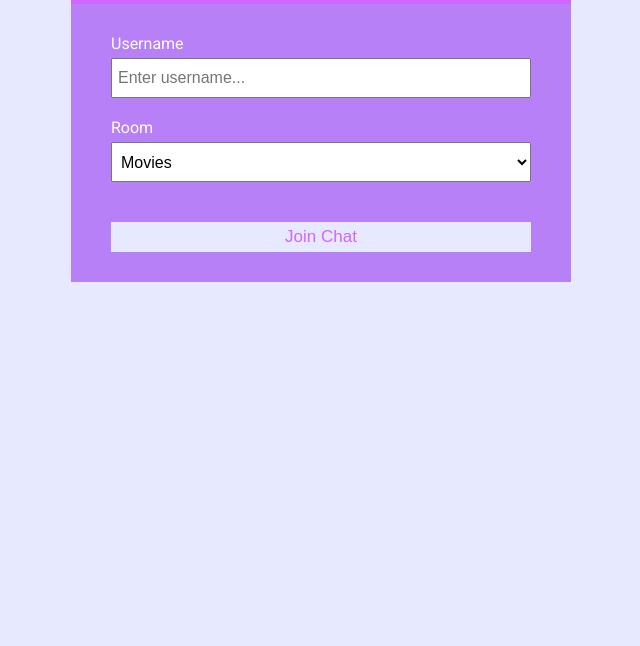
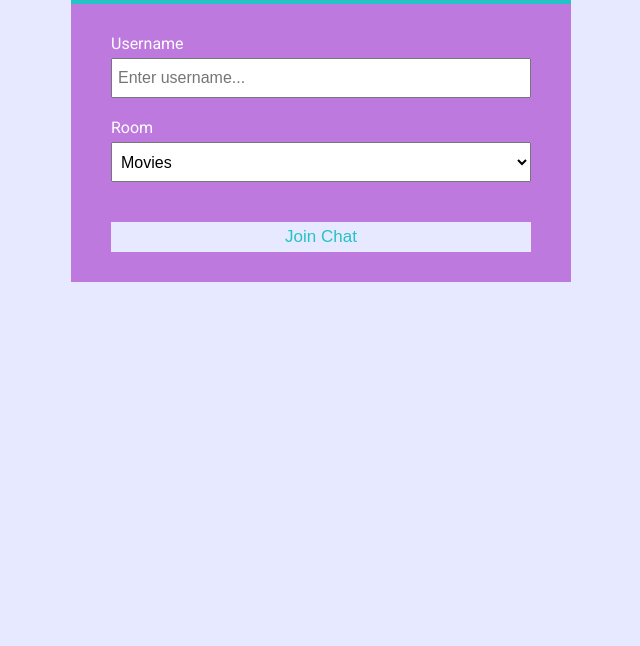
Before and after one commit to florxgomez/my-chat, a website: page public/index.html in a window 1280 px wide. Shown: the part 154-800 px from the top of the page, without its empty margins (319-959 px from the left). Drawn offline with Linux system fonts and the light colour scheme.

Commit message:
changed colors

```diff
--- a/public/css/style.css
+++ b/public/css/style.css
@@ -1,8 +1,8 @@
 @import url('https://fonts.googleapis.com/css?family=Roboto&display=swap');
 
 :root {
-  --dark-color-a: #cf66ff;
-  --dark-color-b: #b780f6;
+  --dark-color-a: #23c3c6;
+  --dark-color-b: #be79df;
   --light-color: #e6e9ff;
   --success-color: #5cb85c;
   --error-color: #d9534f;
--- a/public/index.html
+++ b/public/index.html
@@ -4,7 +4,7 @@
 <head>
   <meta charset="UTF-8">
   <meta name="viewport" content="width=device-width, initial-scale=1.0">
-  <title>MyChat</title>
+  <title>myChat</title>
   <link rel="stylesheet" href="https://cdnjs.cloudflare.com/ajax/libs/font-awesome/5.12.1/css/all.min.css"
     integrity="sha256-mmgLkCYLUQbXn0B1SRqzHar6dCnv9oZFPEC1g1cwlkk=" crossorigin="anonymous" />
   <link rel="stylesheet" href="css/style.css" />
```
Also changed, not shown: public/chat.html (+1 -1 lines).
